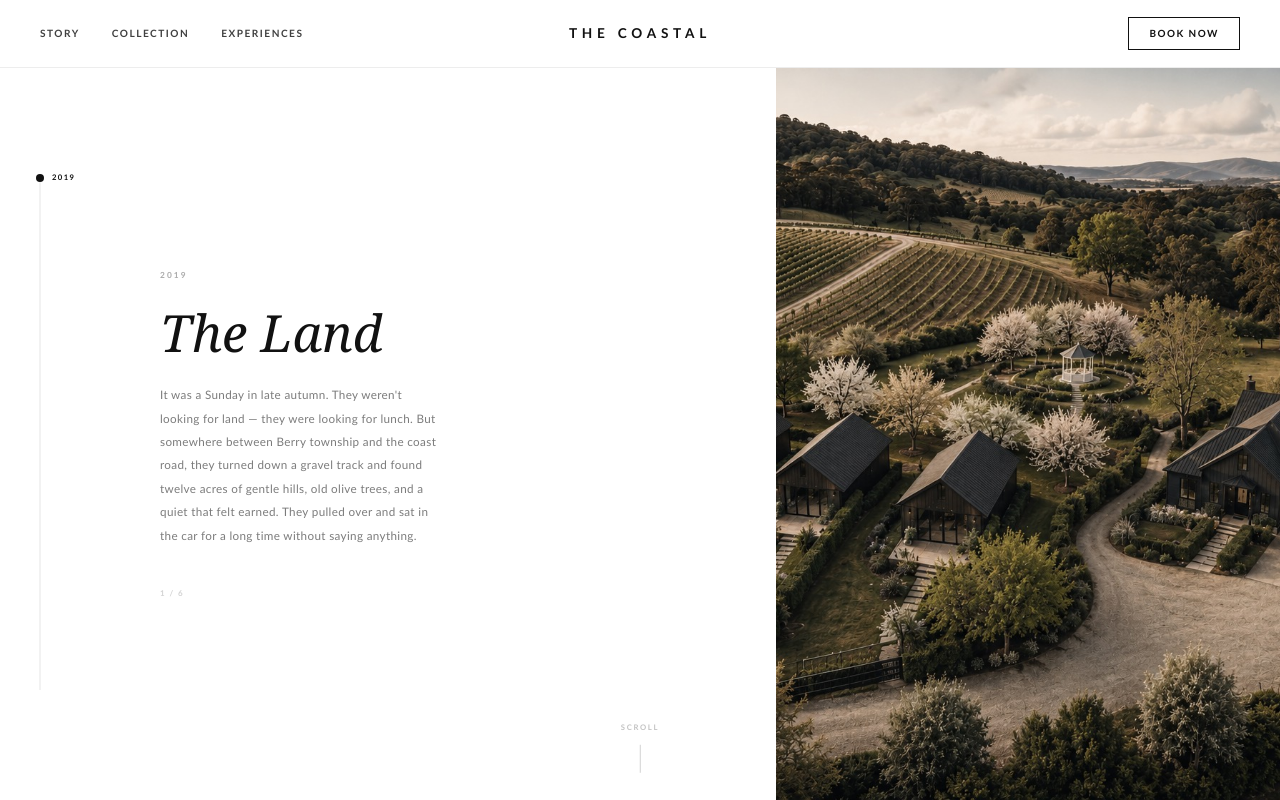
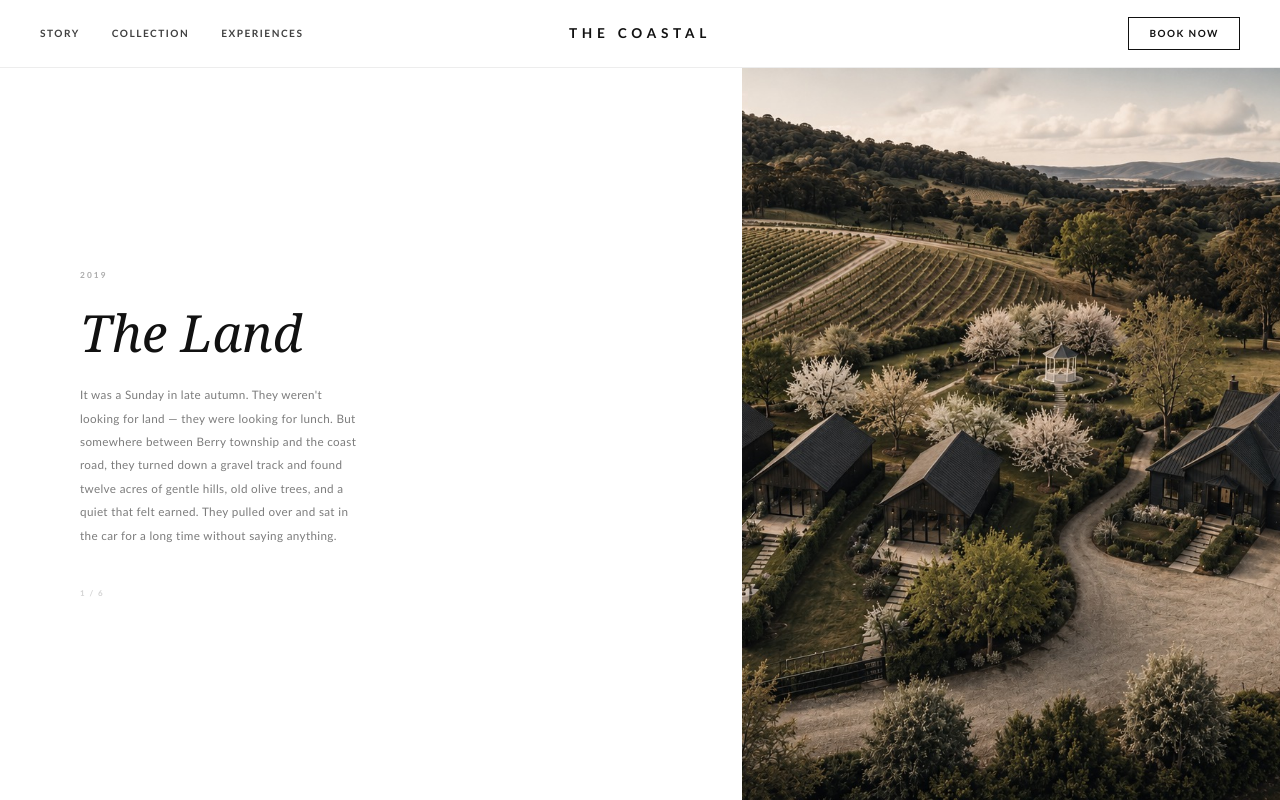
Before and after one commit to xUrbanShotsx/serenity, a Next.js app: page /story in a window 1280 px wide. Built offline with nearby package versions, Linux system fonts and the light colour scheme.

Commit message:
feat: remove scroll cue and timeline line/dot from Story page
Co-Authored-By: Claude Sonnet 4.6 <noreply@anthropic.com>

```diff
--- a/src/app/story/page.tsx
+++ b/src/app/story/page.tsx
@@ -90,9 +90,6 @@ export default function StoryPage() {
     return () => window.removeEventListener("wheel", onWheel);
   }, [goTo, idx]);
 
-  // Progress ratio (0 → 1) for the dot position
-  const progress = idx / (TOTAL - 1);
-
   return (
     <main style={{ height: "100vh", overflow: "hidden", position: "relative", backgroundColor: "#fff" }}>
       <Navbar />
@@ -115,106 +112,6 @@ export default function StoryPage() {
       >
         <Slide entry={TIMELINE[idx]} idx={idx} />
       </motion.div>
-
-      {/* ── Minimal timeline sidebar (fixed, above slides) ── */}
-      <div
-        style={{
-          position: "fixed",
-          left: 0,
-          top: "68px",
-          bottom: 0,
-          width: "80px",
-          zIndex: 50,
-          display: "flex",
-          flexDirection: "column",
-          alignItems: "center",
-          justifyContent: "center",
-          gap: 0,
-          pointerEvents: "none",
-        }}
-      >
-        {/* Track line */}
-        <div style={{
-          position: "absolute",
-          top: "15%",
-          bottom: "15%",
-          left: "50%",
-          width: "1px",
-          backgroundColor: "rgba(0,0,0,0.1)",
-          transform: "translateX(-50%)",
-        }} />
-
-        {/* Filled progress line */}
-        <div style={{
-          position: "absolute",
-          top: "15%",
-          left: "50%",
-          width: "1px",
-          height: `${progress * 70}%`,
-          backgroundColor: "#111",
-          transform: "translateX(-50%)",
-          transition: "height 0.6s cubic-bezier(0.76,0,0.24,1)",
-        }} />
-
-        {/* Travelling dot */}
-        <div style={{
-          position: "absolute",
-          left: "50%",
-          top: `calc(15% + ${progress * 70}%)`,
-          transform: "translate(-50%, -50%)",
-          width: "8px",
-          height: "8px",
-          borderRadius: "50%",
-          backgroundColor: "#111",
-          transition: "top 0.6s cubic-bezier(0.76,0,0.24,1)",
-        }} />
-
-        {/* Current year label */}
-        <motion.p
-          key={idx}
-          initial={{ opacity: 0 }}
-          animate={{ opacity: 1 }}
-          transition={{ duration: 0.4, delay: 0.3 }}
-          style={{
-            position: "absolute",
-            left: "50%",
-            top: `calc(15% + ${progress * 70}%)`,
-            transform: "translate(12px, -50%)",
-            fontFamily: FUTURA,
-            fontWeight: 700,
-            fontSize: "0.48rem",
-            letterSpacing: "0.18em",
-            color: "#111",
-            opacity: 0.45,
-            whiteSpace: "nowrap",
-          }}
-        >
-          {TIMELINE[idx].year}
-        </motion.p>
-      </div>
-
-      {/* ── Scroll cue ── */}
-      {idx < TOTAL - 1 && (
-        <div style={{
-          position: "fixed",
-          bottom: "2rem",
-          left: "50%",
-          transform: "translateX(-50%)",
-          zIndex: 100,
-          display: "flex",
-          flexDirection: "column",
-          alignItems: "center",
-          gap: "0.4rem",
-          pointerEvents: "none",
-        }}>
-          <span style={{ fontFamily: FUTURA, fontWeight: 700, fontSize: "0.48rem", letterSpacing: "0.22em", color: "#111", opacity: 0.25 }}>SCROLL</span>
-          <motion.div
-            animate={{ y: [0, 5, 0] }}
-            transition={{ repeat: Infinity, duration: 1.6, ease: "easeInOut" }}
-            style={{ width: "1px", height: "28px", backgroundColor: "rgba(0,0,0,0.18)" }}
-          />
-        </div>
-      )}
 
       {/* ── Up / down arrows ── */}
       {idx > 0 && (
@@ -262,7 +159,6 @@ function Slide({
       position: "absolute",
       inset: 0,
       paddingTop: "68px",
-      paddingLeft: "80px",
       display: "flex",
     }}>
       {/* Text panel */}
```
